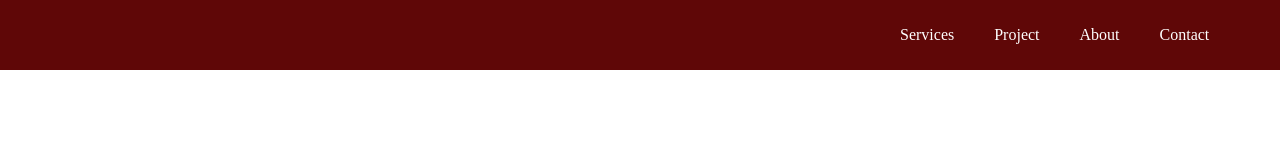
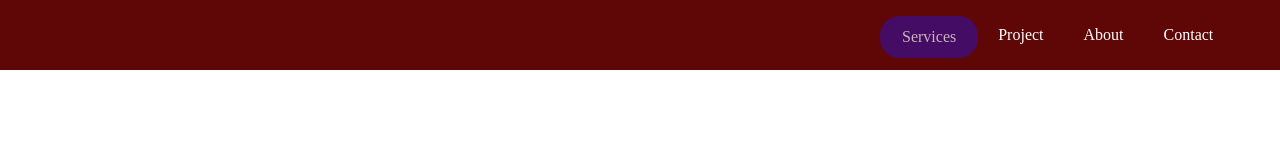
Before and after one commit to levon-1990/menu_2, a plain HTML site: page index.html in a window 1280 px wide. In both pictures the pointer is over the item "Services". Drawn offline with Linux system fonts and the light colour scheme.

Commit message:
greate hover

```diff
--- a/style.css
+++ b/style.css
@@ -33,3 +33,11 @@ html, body {
         color: #fff;
 
     }
+    .block_2 ul li:hover{
+        border-radius: 20px;
+        border: 2px solid #450c66;
+        background-color: #450c66;
+    }
+    .block_2 ul a:hover{
+        color: #c7b7b7;
+    }
```
